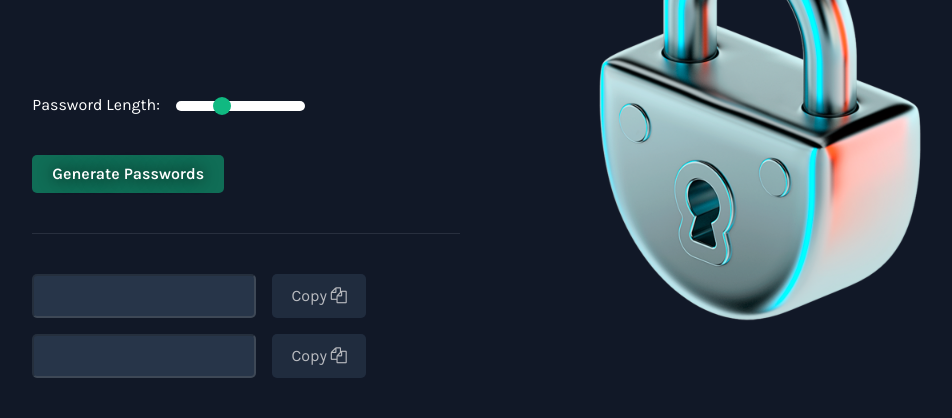
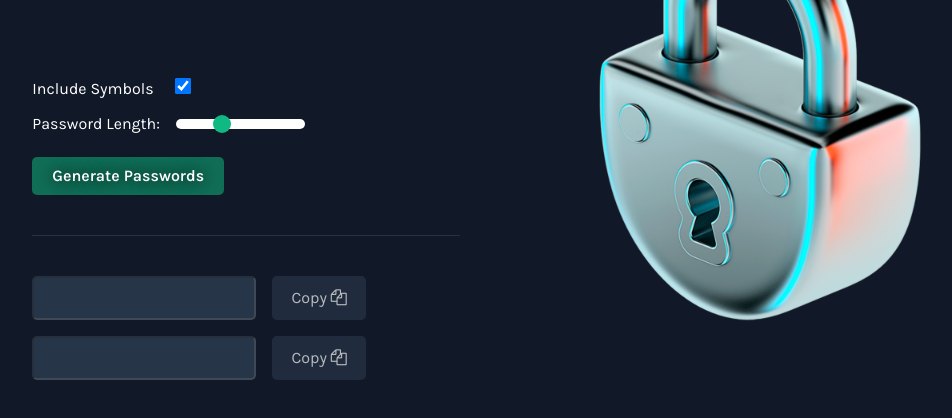
Before and after one commit to amir-the6th/Password-Generator, a website: page index.html in a window 1280 px wide. Shown: the part 286-704 px from the top of the page, without its empty margins (94-1046 px from the left). Drawn offline with nearby package versions, Linux system fonts and the light colour scheme.

Commit message:
Add a checkbox for optional symbols in the password

```diff
--- a/index.html
+++ b/index.html
@@ -10,18 +10,22 @@
             <h1 class="header">Generate a<br><span class="random-pass">random password</span></h1>
             <p class="description">Never use an insecure password again.</p>
             <div class="button-wrapper">
+                <div class="symbols-checkbox">
+                    <label for="symbolsCheckbox">Include Symbols</label>
+                    <input class="checkbox" type="checkbox" id="symbolsCheckbox" name="symbolsCheckbox" checked>
+                </div>
                 <div class="slider-container">
-                    <p class="password-length">Password Length: <span id="pass-length"></span></p>
+                    <label for="myRange" class="password-length">Password Length: <span id="pass-length"></span></label>
                     <input type="range" min="8" max="20" value="12" class="slider" id="myRange">
                 </div>
-                <button class="generate-btn" onclick="generatePass()">Generate Passwords</button>
+                <button id="generate-btn" class="generate-btn" onclick="generatePass()">Generate Passwords</button>
             </div>
             <div class="pass-box-container">
                 <input id="pass-box1" class="pass-box" onclick="copyOnClick(1)" disabled></p>
                 <button id="copy-btn-1" class="copy-btn" onclick="copyOnClick(1)">Copy <i class="fa fa-copy"></i></button>
             </div>
             <div class="pass-box-container">
-                <input id="pass-box2" class="pass-box" onclick="this.select(2)" disabled></p>
+                <input id="pass-box2" class="pass-box" onclick="copyOnClick(2)" disabled></p>
                 <button id="copy-btn-2" class="copy-btn" onclick="copyOnClick(2)">Copy <i class="fa fa-copy"></i></button>
             </div>
         </div>
```
